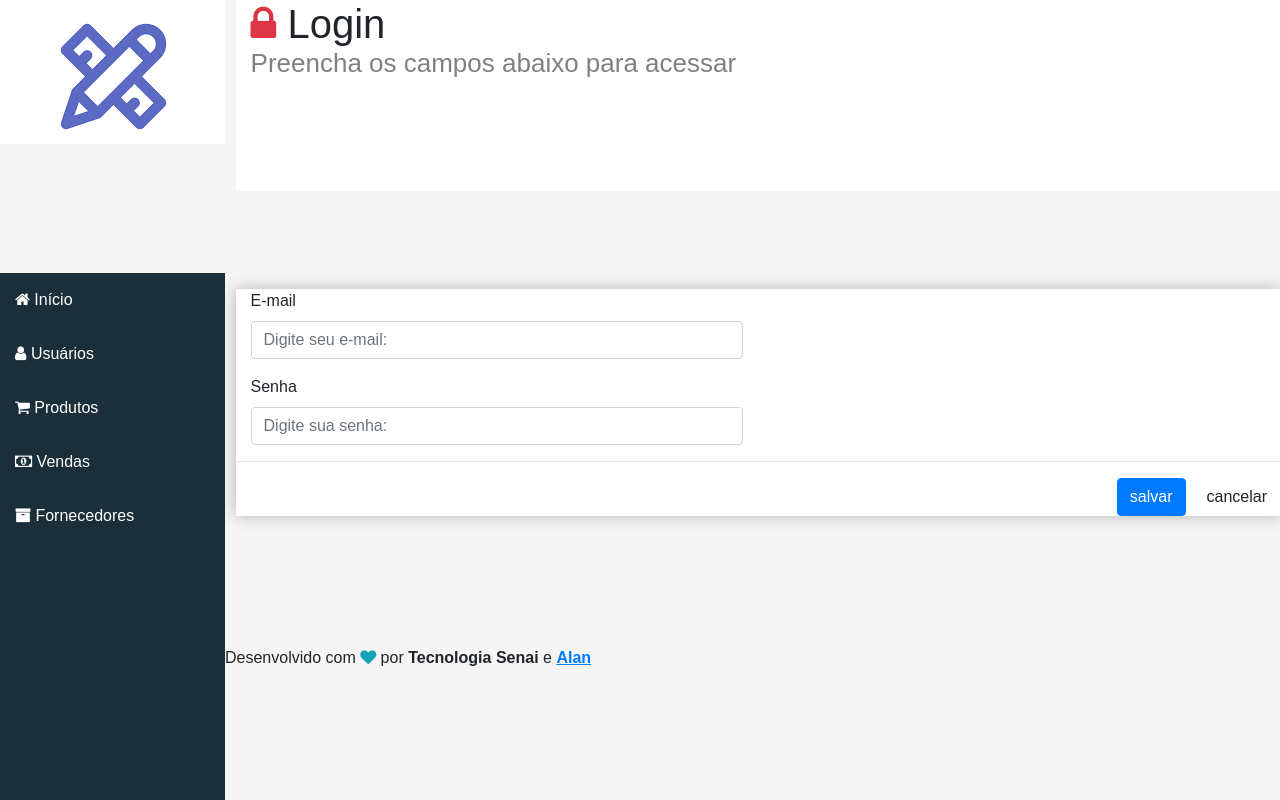
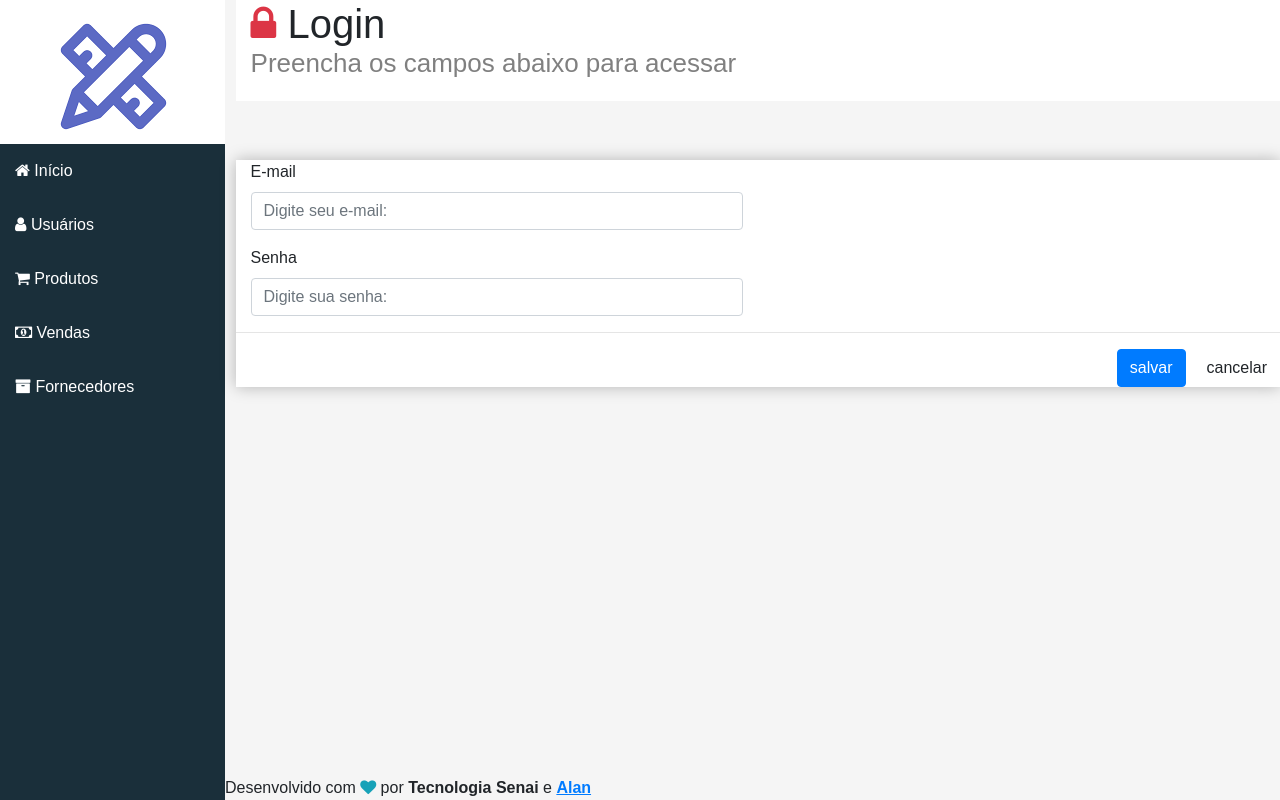
Before and after one commit to Danielalveslira/cadastro-empresarial, a React (Create React App) app in the folder frontend/: page / in a window 1280 px wide. Built offline with nearby package versions, Linux system fonts and the light colour scheme; a web font is replaced by a local one.

Commit message:
Fix all empty spaces in the website

```diff
--- a/frontend/src/components/main/App.css
+++ b/frontend/src/components/main/App.css
@@ -15,6 +15,7 @@
   margin:0px;
   display:grid;
   grid-template-columns:1fr 6fr;
+  grid-template-rows: 1fr 5fr;
   grid-template-areas:
   "logo header"
   "menu content"
```
